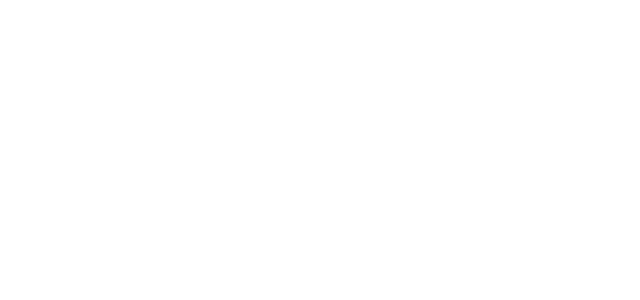
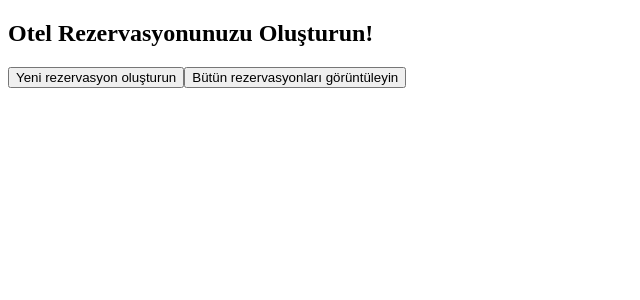
Before and after one commit to akinpinkman/hotel-app, an Angular app: page / in a window 1280 px wide. Shown: the top 300 px of the page, without its empty margins (0-640 px from the left). Built offline with nearby package versions, Linux system fonts and the light colour scheme.

Commit message:
Update routing and module imports for home and reservation components

```diff
--- a/src/app/app-routing.module.ts
+++ b/src/app/app-routing.module.ts
@@ -1,10 +1,26 @@
 import { NgModule } from '@angular/core';
 import { RouterModule, Routes } from '@angular/router';
+import { HomeComponent } from './home/home.component';
+import { ReservationFormComponent } from './reservation-form/reservation-form.component';
+import { ReservationListComponent } from './reservation-list/reservation-list.component';
 
-const routes: Routes = [];
+const routes: Routes = [
+  {
+    path: '',
+    component: HomeComponent,
+  },
+  {
+    path: 'list',
+    component: ReservationListComponent,
+  },
+  {
+    path: 'new',
+    component: ReservationFormComponent,
+  },
+];
 
 @NgModule({
   imports: [RouterModule.forRoot(routes)],
-  exports: [RouterModule]
+  exports: [RouterModule],
 })
-export class AppRoutingModule { }
+export class AppRoutingModule {}
--- a/src/app/home/home.component.html
+++ b/src/app/home/home.component.html
@@ -1 +1,6 @@
-<p>home works!</p>
+<div>
+    <h2>Otel Rezervasyonunuzu Oluşturun!</h2>
+    <button [routerLink]="['/new']">Yeni rezervasyon oluşturun</button>
+    <button [routerLink]="['/list']">Bütün rezervasyonları görüntüleyin</button>
+
+</div>
--- a/src/app/reservation-form/reservation-form.component.html
+++ b/src/app/reservation-form/reservation-form.component.html
@@ -1 +1,3 @@
-<p>reservation-form works!</p>
+<form [formGroup]="reservationForm">
+
+</form>
--- a/src/app/reservation-form/reservation-form.component.ts
+++ b/src/app/reservation-form/reservation-form.component.ts
@@ -1,10 +1,11 @@
 import { Component } from '@angular/core';
+import { FormBuilder, FormGroup, Validators } from '@angular/forms';
 
 @Component({
   selector: 'app-reservation-form',
   templateUrl: './reservation-form.component.html',
-  styleUrls: ['./reservation-form.component.css']
+  styleUrls: ['./reservation-form.component.css'],
 })
 export class ReservationFormComponent {
-
+  reservationForm: FormGroup = new FormGroup({});
 }
```
Also changed, not shown: src/app/app.module.ts (+6 -10 lines), src/app/home/home.module.ts (+4 -9 lines), src/app/reservation/reservation.module.ts (+4 -10 lines).
